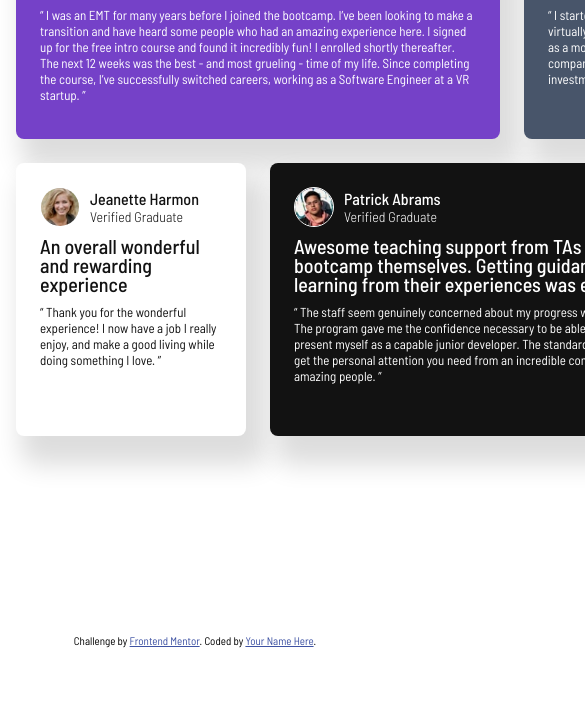
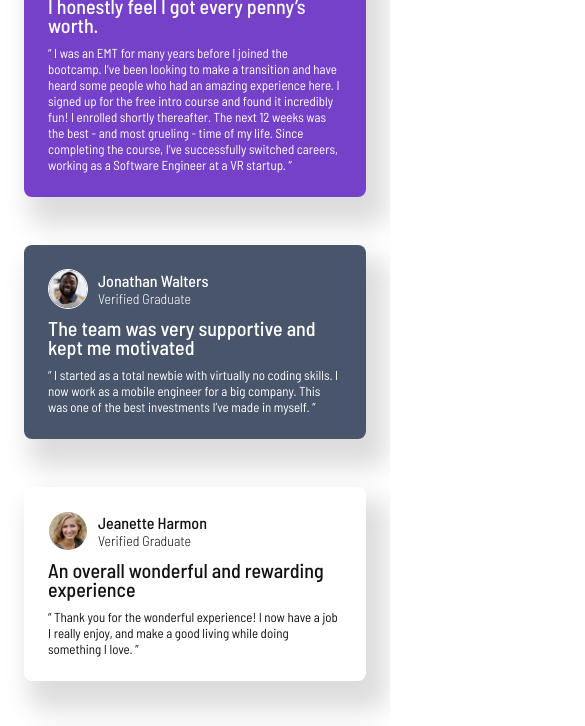
Before and after one commit to devalentineomonya/testimonials-grid-section-main, a plain HTML site: page index.html in a window 390 px wide. Shown: the part 166-892 px from the top of the page, 585 px wide, since content can reach past the window. Before the commit the page ends 844 px from the top, so only its background shows below. Drawn offline with Linux system fonts and the light colour scheme.

Commit message:
Added mobile view

```diff
--- a/style.css
+++ b/style.css
@@ -135,3 +135,34 @@ body {
   grid-column-start: 7;
   grid-row-start: 1;
 }
+
+@media screen and (max-width: 992px) {
+  .parent {
+    display: flex;
+    flex-direction: column;
+    width: 100%;
+    height: auto;
+    padding: 0 8px;
+    margin: 2rem auto;
+    gap: var(--gap-size);
+  }
+  .card-header .card-quotation {
+
+    display: none;
+  }
+
+  .card {
+    width: 100%;
+    margin-bottom: 24px;
+  }
+
+  .card-1,
+  .card-2,
+  .card-3,
+  .card-4,
+  .card-5 {
+    grid-column: unset;
+    grid-row: unset;
+    position: static;
+  }
+}
```
